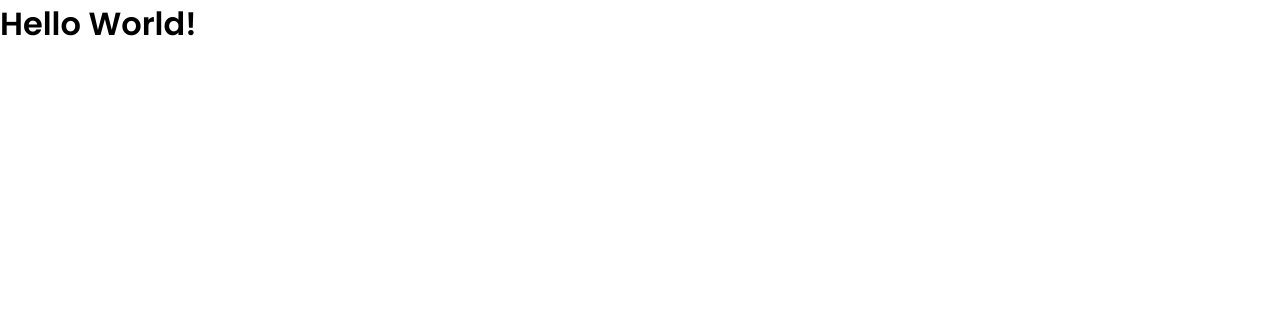
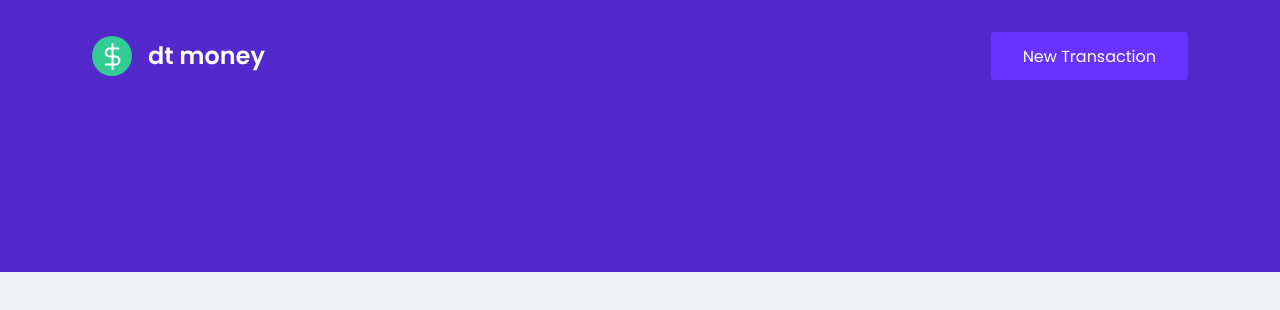
Before and after one commit to gabrielcedran/rocketseat-reactjs-chapter2, a React (Create React App) app: page / in a window 1280 px wide. Shown: the top 310 px of the page. Built offline with nearby package versions, Linux system fonts and the light colour scheme.

Commit message:
Create header component

```diff
--- a/src/App.tsx
+++ b/src/App.tsx
@@ -1,10 +1,11 @@
+import { Header } from "./components/Header";
 import { GlobalStyle } from "./styles/global";
 
 export function App() {
   return (
-    <div className="App">
-      <h1>Hello World!</h1>
+    <>
+      <Header />
       <GlobalStyle />
-    </div>
+    </>
   );
 }
--- /dev/null
+++ b/src/components/Header/index.tsx
@@ -0,0 +1,13 @@
+import logoImg from '../../assets/logo.svg';
+import { Container, Content } from './styles';
+
+export function Header() {
+    return(
+        <Container>
+            <Content>
+            <img src={logoImg} alt="Personal Finance APP" />
+            <button type="button">New Transaction</button>
+            </Content>
+        </Container>
+    )
+}
--- /dev/null
+++ b/src/components/Header/styles.ts
@@ -0,0 +1,34 @@
+import styled from "styled-components";
+
+export const Container = styled.header`
+    background: var(--blue);
+
+
+`;
+
+export const Content = styled.div`
+    max-width: 1128px;
+    margin: 0 auto;
+
+    padding: 2rem 1rem 12rem;
+    display: flex;
+    align-items: center;
+
+    justify-content: space-between;
+
+    button {
+        font-size: 1rem;
+        color: #fff;
+        background: var(--light-blue);
+        border: 0;
+        padding: 0 2rem;
+        border-radius: 0.25rem;
+        height: 3rem;
+
+        transition: filter 0.2s;
+
+        &:hover {
+            filter: brightness(0.9);
+        }
+    }
+`;
--- a/src/styles/global.ts
+++ b/src/styles/global.ts
@@ -11,7 +11,7 @@ export const GlobalStyle = createGlobalStyle`
         --text-title: #363F5F;
         --text-body: #969CB3;
 
-        --background: #F0F2F5
+        --background: #F0F2F5;
         --shape: #FFFFFF;
     }
 
```
